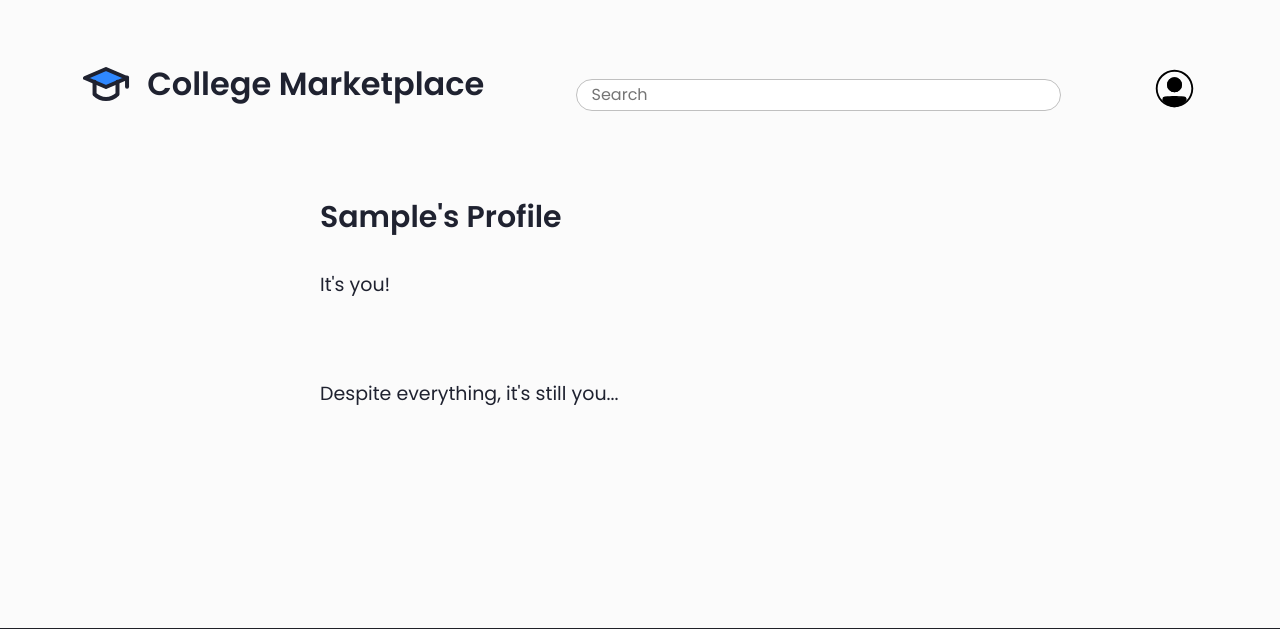
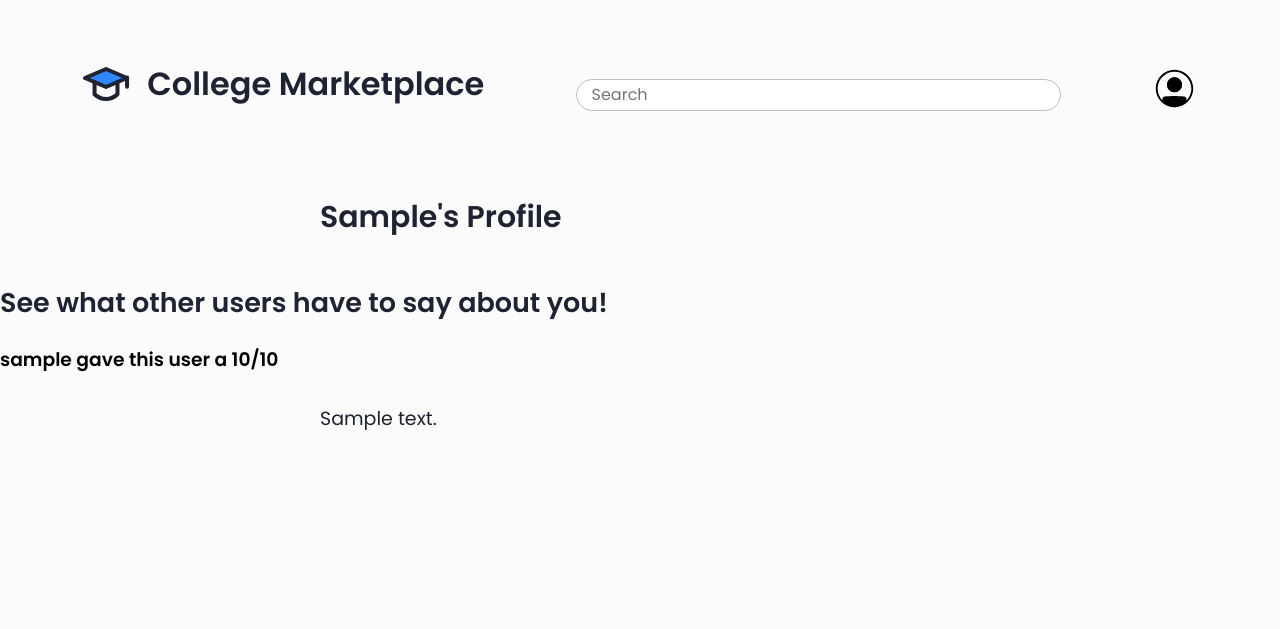
Before and after one commit to atakux/College-Marketplace, a Flask app: page /user/1 in a window 1280 px wide. Shown: the top 629 px of the page. Run offline with Flask 2, Linux system fonts and the light colour scheme; the visitor is signed in with stand-in values (Sample User, id 1); tables that the repository leaves empty hold one stand-in row (values such as "Sample post"); some libraries are stand-ins or nearby versions.

Commit message:
Update user.html

```diff
--- a/templates/user.html
+++ b/templates/user.html
@@ -76,7 +76,14 @@
             {% endfor %}
         {% endif %}
 {% else %}
-    <p> It's you! </p>
-    <p> Despite everything, it's still you...</p>
+    <br>
+    <br>
+    <h2>See what other users have to say about you!</h2>
+    {% for review in review_list %}
+            <div>
+            <h3> <a href="/user/{{ review['user_id'] }}">{{review['user_name']}}</a> gave this user a {{review['review_score']}}/10</h3>
+            <p> {{review['review_text']}} </p>
+            </div>
+    {% endfor %}
 {% endif %}
 {% endblock content %}
```
